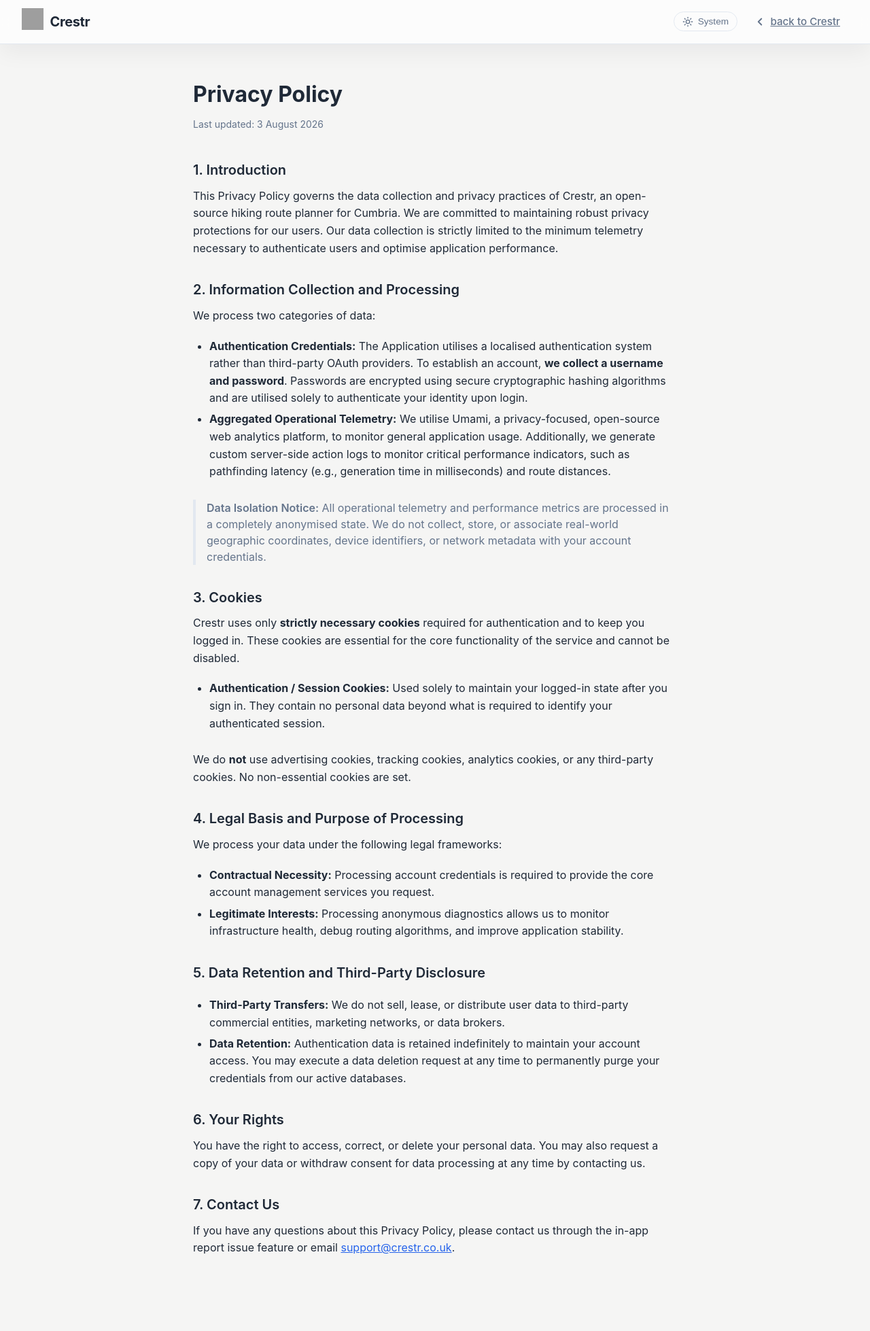
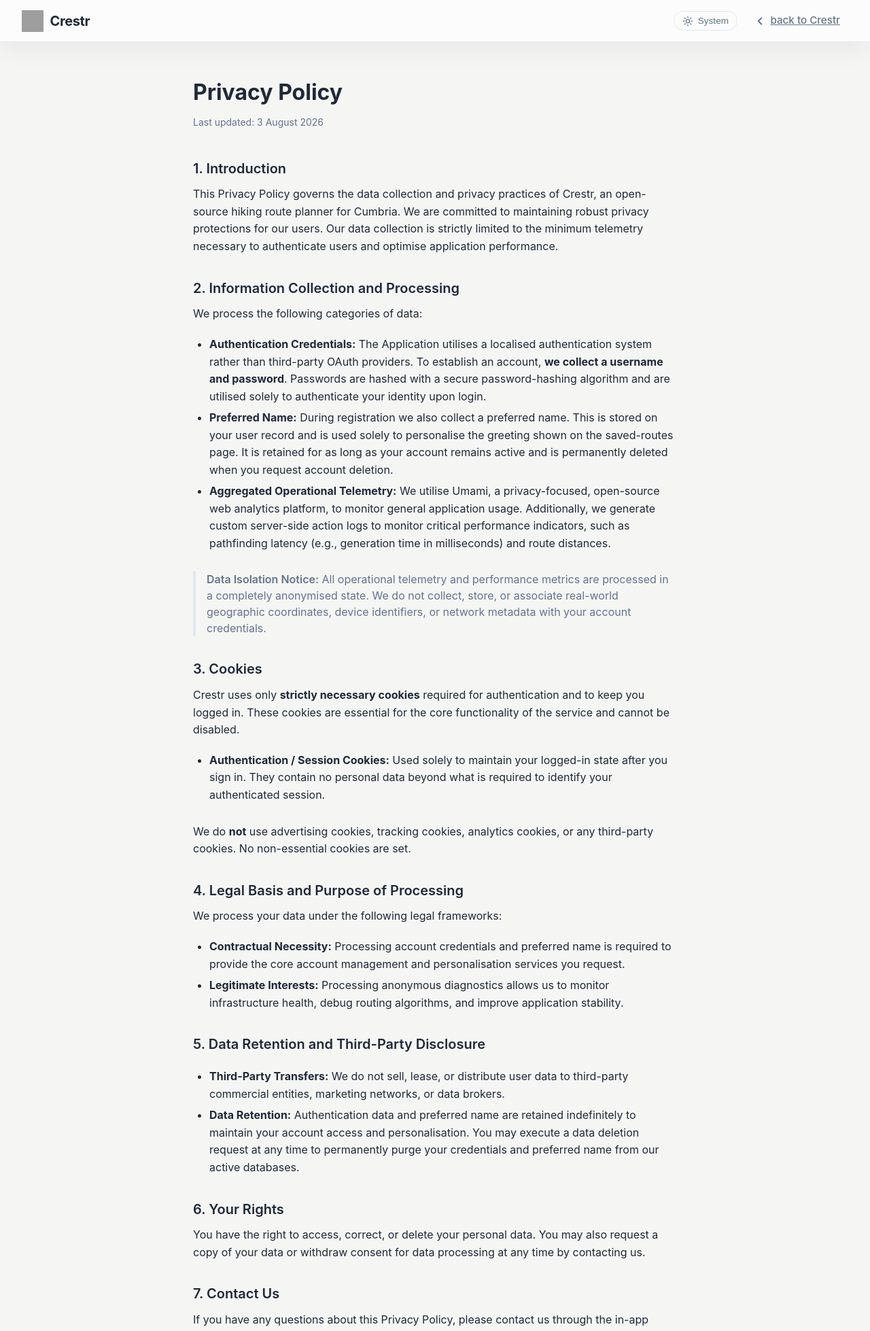
Before and after one commit to abdlfc11/Crest-Hiking-App, a FastAPI app: page /privacy-policy in a window 1280 px wide. Shown: the top 1958 px of the page at 68% size. Run offline with FastAPI, Linux system fonts and the light colour scheme; parts of the project's set-up code (start-up, migrations or seed data) failed here and were passed over; grey boxes are pictures that could not be loaded.

Commit message:
chore: Add changes suggested by CodeRabbit

```diff
--- a/templates/privacy-policy.html
+++ b/templates/privacy-policy.html
@@ -3,22 +3,20 @@
 <head>
     <meta charset="UTF-8">
     <meta name="viewport" content="width=device-width, initial-scale=1.0">
-
-    <title>Crestr: Privacy Policy</title>
-
+    <title>Privacy Policy | Crestr</title>
+    <!-- Page-specific CSS (self-contained) -->
     <link rel="stylesheet" href="{{ url_for('static', path='css/pages/privacy-policy.css') }}">
+    <!-- Favicon -->
     <link rel="icon" href="https://images.crestr.co.uk/Crest-Logo.png" type="image/png">
 </head>
 <body>
-
     <!-- Navbar -->
     <nav class="pp-navbar">
         <div class="pp-brand">
-            <a href="https://crestr.co.uk"><img src="https://images.crestr.co.uk/Crest-Logo.png" alt="Crestr logo"></a>
+            <img src="https://images.crestr.co.uk/Crest-Logo.png" alt="Crestr logo">
             <span class="pp-brand-name">Crestr</span>
         </div>
         <div style="display: flex; align-items: center; gap: 0.75rem;">
-
             <!-- Theme toggle -->
             <button id="pp-theme-toggle" class="pp-theme-toggle" aria-label="Toggle theme">
                 <svg xmlns="http://www.w3.org/2000/svg" viewBox="0 0 24 24" fill="none" stroke="currentColor" stroke-width="2" stroke-linecap="round" stroke-linejoin="round" aria-hidden="true">
@@ -27,7 +25,6 @@
                 </svg>
                 <span id="pp-theme-label">System</span>
             </button>
-
             <!-- Back link with left arrow -->
             <a href="https://crestr.co.uk" class="pp-back-link" aria-label="Back to Crestr">
                 <svg xmlns="http://www.w3.org/2000/svg" viewBox="0 0 24 24" fill="none" stroke="currentColor" stroke-width="2.5" stroke-linecap="round" stroke-linejoin="round" aria-hidden="true">
@@ -35,7 +32,6 @@
                 </svg>
                 back to Crestr
             </a>
-
         </div>
     </nav>
 
@@ -55,12 +51,17 @@
 
         <section class="pp-section">
             <h2>2. Information Collection and Processing</h2>
-            <p>We process two categories of data:</p>
+            <p>We process the following categories of data:</p>
             <ul>
                 <li>
                     <b>Authentication Credentials:</b> The Application utilises a localised authentication system rather than third-party OAuth providers.
                     To establish an account, <b>we collect a username and password</b>.
-                    Passwords are encrypted using secure cryptographic hashing algorithms and are utilised solely to authenticate your identity upon login.
+                    Passwords are hashed with a secure password-hashing algorithm and are utilised solely to authenticate your identity upon login.
+                </li>
+                <li>
+                    <b>Preferred Name:</b> During registration we also collect a preferred name.
+                    This is stored on your user record and is used solely to personalise the greeting shown on the saved-routes page.
+                    It is retained for as long as your account remains active and is permanently deleted when you request account deletion.
                 </li>
                 <li>
                     <b>Aggregated Operational Telemetry:</b> We utilise Umami, a privacy-focused, open-source web analytics platform, to monitor general application usage.
@@ -95,7 +96,7 @@
             <p>We process your data under the following legal frameworks:</p>
             <ul>
                 <li>
-                    <b>Contractual Necessity:</b> Processing account credentials is required to provide the core account management services you request.
+                    <b>Contractual Necessity:</b> Processing account credentials and preferred name is required to provide the core account management and personalisation services you request.
                 </li>
                 <li>
                     <b>Legitimate Interests:</b> Processing anonymous diagnostics allows us to monitor infrastructure health, debug routing algorithms,
@@ -111,8 +112,8 @@
                     <b>Third-Party Transfers:</b> We do not sell, lease, or distribute user data to third-party commercial entities, marketing networks, or data brokers.
                 </li>
                 <li>
-                    <b>Data Retention:</b> Authentication data is retained indefinitely to maintain your account access.
-                    You may execute a data deletion request at any time to permanently purge your credentials from our active databases.
+                    <b>Data Retention:</b> Authentication data and preferred name are retained indefinitely to maintain your account access and personalisation.
+                    You may execute a data deletion request at any time to permanently purge your credentials and preferred name from our active databases.
                 </li>
             </ul>
         </section>
```
Also changed, not shown: 1 other file.
